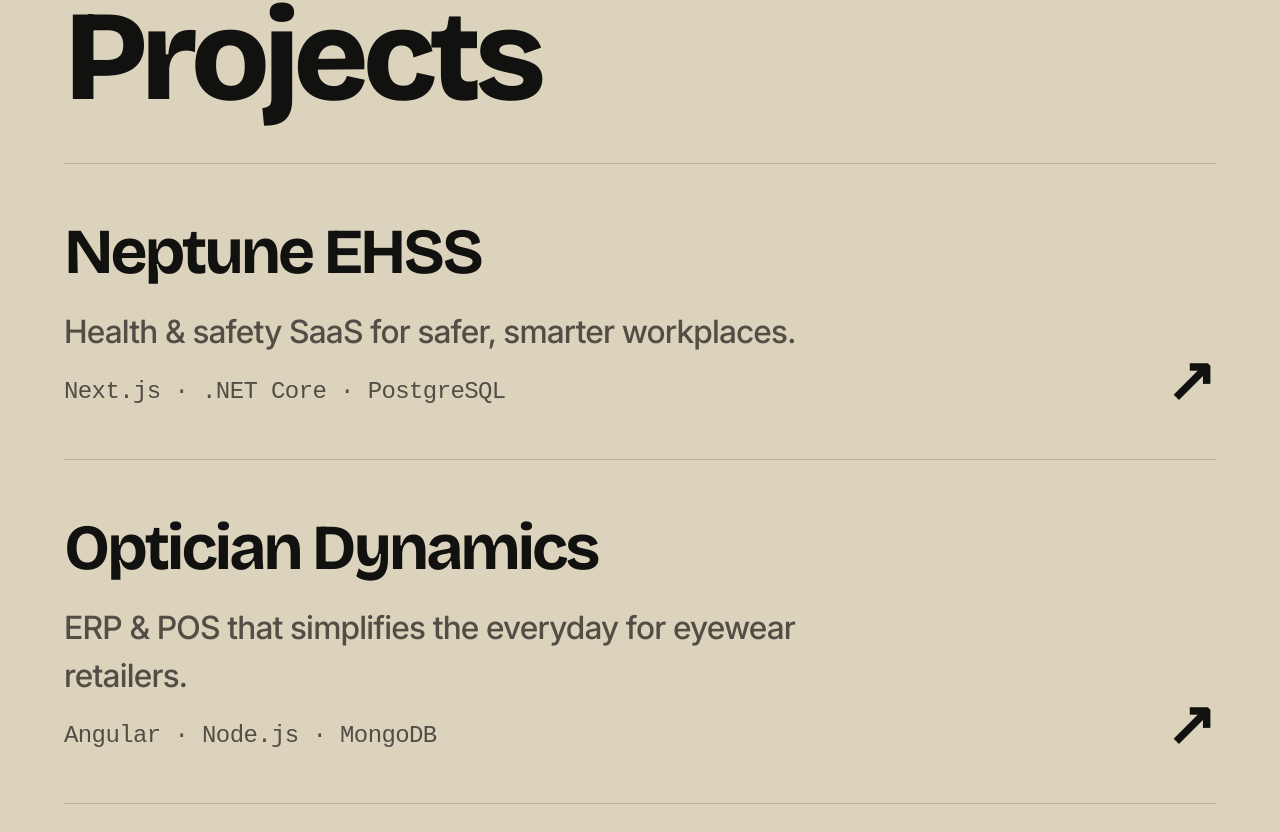
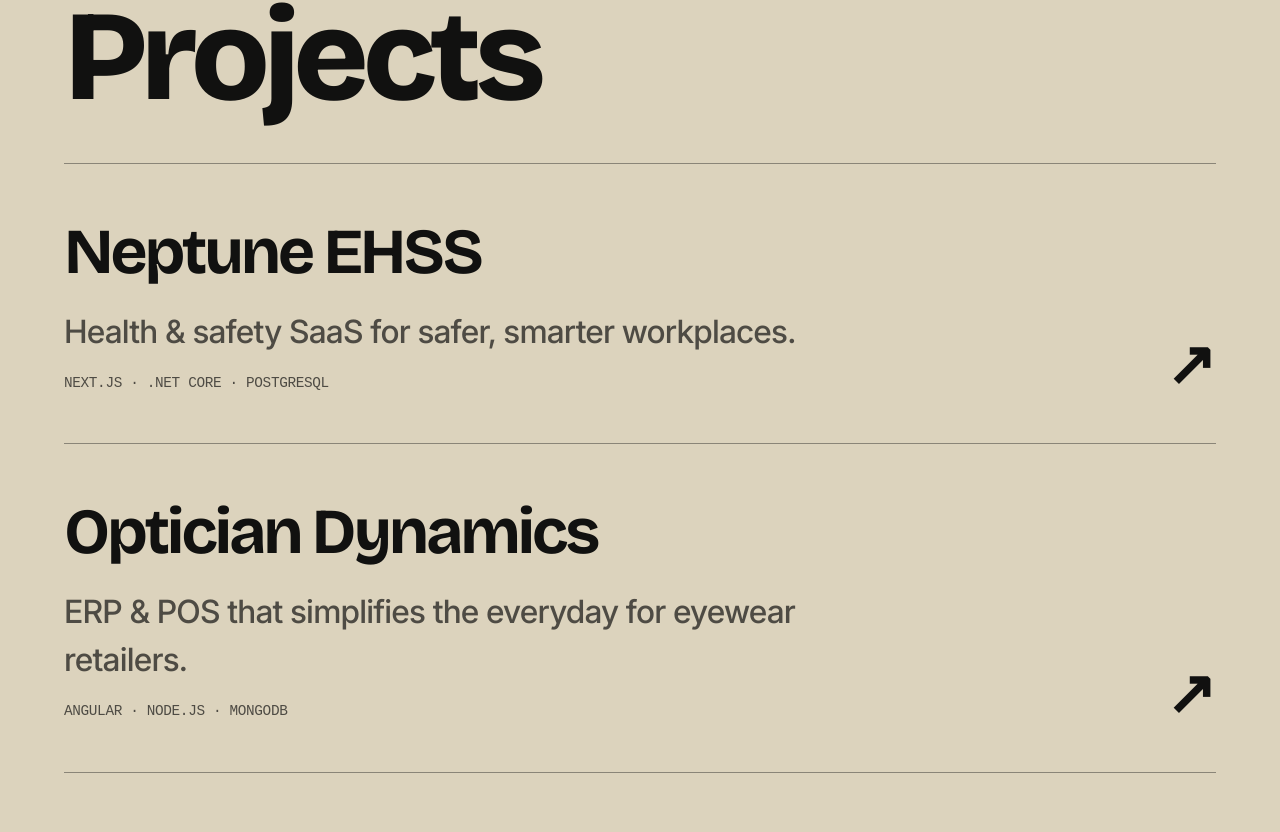
Before and after one commit to Hamid6426/my-portfolio, a Next.js app: page / in a window 1280 px wide. Shown: the part 1557-2389 px from the top of the page. Built offline with nearby package versions, Linux system fonts and the light colour scheme.

Commit message:
feat: added animations

```diff
--- a/src/app/globals.css
+++ b/src/app/globals.css
@@ -1,50 +1,37 @@
 @import "tailwindcss";
 
 :root {
-  --paper: #dcd3bd;
-  --ink: #111110;
-  --muted: #524d45;
-  --accent: #e2441d;
-  --line: rgb(17 17 16 / 0.15);
+  --primary: #e2441d;
+  --base: #dcd3bd;
+  --inverse: #111110;
+  --muted: color-mix(in srgb, var(--inverse) 70%, var(--base));
+  --line: color-mix(in srgb, var(--inverse) 40%, transparent);
 }
 
 @theme inline {
-  --color-paper: var(--paper);
-  --color-ink: var(--ink);
+  --color-base: var(--base);
+  --color-inverse: var(--inverse);
   --color-muted: var(--muted);
-  --color-accent: var(--accent);
+  --color-primary: var(--primary);
   --color-line: var(--line);
 
   --font-heading: var(--font-bricolage), "Arial Black", sans-serif;
   --font-body: var(--font-inter), system-ui, sans-serif;
   --font-mono: ui-monospace, monospace;
-
-  --spacing-gutter: clamp(1.25rem, 4vw, 4rem);
 }
-
-.mono {
-  @apply font-mono text-[12px] sm:text-[13px] uppercase tracking-[0.14em];
-}
-
-.display {
-  @apply font-heading font-extrabold tracking-tighter leading-[0.8];
-}
-
 
 html {
   scroll-behavior: smooth;
   scroll-padding-top: 3.5rem;
-  background: var(--paper);
 }
 
 body {
-  margin: 0;
-  background: var(--paper);
   width: 100%;
-  color: var(--ink);
+  overflow-x: hidden;
+  background: var(--base);
+  color: var(--inverse);
   font-family: var(--font-body);
   -webkit-font-smoothing: antialiased;
-  overflow-x: hidden;
 }
 
 h1,
@@ -53,7 +40,15 @@ h3 {
   overflow-wrap: anywhere;
 }
 
+.slide-pending {
+  opacity: 0;
+}
+
 @media (prefers-reduced-motion: reduce) {
+  .slide-pending {
+    opacity: 1;
+  }
+
   html {
     scroll-behavior: auto;
   }
@@ -61,19 +56,62 @@ h3 {
   *::before,
   *::after {
     animation-duration: 0.01ms !important;
+    animation-delay: 0ms !important;
     animation-iteration-count: 1 !important;
     transition-duration: 0.01ms !important;
     scroll-behavior: auto !important;
   }
 }
 
+.slide-up {
+  animation: slide-up 1s cubic-bezier(0.22, 1, 0.36, 1) both;
+}
+
+.slide-up-short-summary {
+  animation: slide-up 2s cubic-bezier(0.22, 1, 0.36, 1) both;
+}
+
+.slide-up-section {
+  animation: slide-up 1s cubic-bezier(0.22, 1, 0.36, 1) both;
+}
+
+.slide-up-long-summary {
+  animation: slide-up 1s cubic-bezier(0.22, 1, 0.36, 1) both;
+}
+
+.slide-left {
+  animation: slide-left 1s cubic-bezier(0.22, 1, 0.36, 1) both;
+}
+
+@keyframes slide-up {
+  from {
+    transform: translateY(100px);
+    opacity: 0;
+  }
+  to {
+    transform: translateY(0);
+    opacity: 1;
+  }
+}
+
+@keyframes slide-left {
+  from {
+    transform: translateX(200px);
+    opacity: 0;
+  }
+  to {
+    transform: translateX(0);
+    opacity: 1;
+  }
+}
+
 ::selection {
-  background: var(--accent);
-  color: #111110;
+  background: var(--primary);
+  color: var(--inverse);
 }
 
 :focus-visible:not(input):not(textarea) {
-  outline: 2px solid var(--ink);
+  outline: 2px solid var(--inverse);
   outline-offset: 3px;
 }
 
@@ -99,39 +137,45 @@ h3 {
 
 /* HERO AND LET'S TALK */
 .t1 {
-  @apply font-heading font-extrabold tracking-tighter leading-[0.8] text-[20vw] min-[384px]:text-[7rem] sm:text-[8rem] md:text-[9rem] lg:text-[10rem] xl:text-[11rem];
+  @apply font-heading text-[20vw] leading-[0.8] font-extrabold tracking-tighter min-[384px]:text-[7rem] sm:text-[8rem] md:text-[9rem] lg:text-[10rem] xl:text-[11rem];
+}
+
+.hero-name-line::selection {
+  background: transparent;
+  color: var(--primary);
 }
 
 /* SECTION TITLES */
 .t2 {
-  @apply font-heading font-extrabold tracking-tighter leading-[0.9] text-[14vw] min-[384px]:text-[4rem] sm:text-[5rem] md:text-[6rem] lg:text-[7rem] xl:text-[8rem];
+  @apply font-heading text-[14vw] leading-[0.9] font-extrabold tracking-tighter min-[384px]:text-[4rem] sm:text-[5rem] md:text-[6rem] lg:text-[7rem] xl:text-[8rem];
 }
 
 /* SECTION ITEM TITLES */
 .t3 {
-  @apply font-heading font-bold tracking-tighter leading-tight text-[8vw] min-[384px]:text-[2rem] sm:text-[2.5rem] md:text-[3rem] lg:text-[3.5rem] xl:text-[4rem];
+  @apply font-heading text-[8vw] leading-tight font-bold tracking-tighter min-[384px]:text-[2rem] sm:text-[2.5rem] md:text-[3rem] lg:text-[3.5rem] xl:text-[4rem];
 }
 
 /* Summaries */
 .t4 {
-   @apply font-body font-medium tracking-tight leading-tight text-[5.5vw] min-[384px]:text-[1.5rem] sm:text-[1.875rem] md:text-[2.25rem] lg:text-[2.625rem] xl:text-[3rem];
+  @apply font-body text-[5.5vw] leading-tight font-medium tracking-tight min-[384px]:text-[1.5rem] sm:text-[1.875rem] md:text-[2.25rem] lg:text-[2.625rem] xl:text-[3rem];
 }
 
 /* Descriptions */
 .t5 {
-   @apply font-body font-medium tracking-tight leading-normal text-[5vw] min-[384px]:text-[1rem] sm:text-[1.25rem] md:text-[1.5rem] lg:text-[1.75rem] xl:text-[2rem];
+  @apply font-body text-[5vw] leading-normal font-medium tracking-tight min-[384px]:text-[1rem] sm:text-[1.25rem] md:text-[1.5rem] lg:text-[1.75rem] xl:text-[2rem];
 }
 
 /* Bullets */
-.t7 {
-   @apply font-body font-medium tracking-tight leading-snug text-[4vw] min-[384px]:text-[0.75rem] sm:text-[1.875rem] md:text-[1.125rem] lg:text-[1.3125rem] xl:text-[1.5rem];
+.t6 {
+  @apply font-body text-[4vw] leading-snug font-medium tracking-tight min-[384px]:text-[0.75rem] sm:text-[1.875rem] md:text-[1.125rem] lg:text-[1.3125rem] xl:text-[1.5rem];
 }
 
-.t8 {
-  @apply font-mono font-normal tracking-tight leading-relaxed text-[4vw] min-[384px]:text-[0.75rem] sm:text-[1.875rem] md:text-[1.125rem] lg:text-[1.3125rem] xl:text-[1.5rem];
+/* Skills */
+.t7 {
+  @apply font-mono text-[4vw] leading-relaxed font-normal tracking-tight min-[384px]:text-[0.75rem] sm:text-[1.875rem] md:text-[1.125rem] lg:text-[1.3125rem] xl:text-[1.5rem];
 }
 
 /* input labels, most of footer */
-.t9 {
-  @apply font-mono uppercase font-normal tracking-tight leading-relaxed text-[2vw] min-[384px]:text-[0.5rem] sm:text-[0.6rem] md:text-[0.7rem] lg:text-[0.8rem] xl:text-[0.9rem];
+.t8 {
+  @apply font-mono text-[2vw] leading-relaxed font-normal tracking-tight uppercase min-[384px]:text-[0.5rem] sm:text-[0.6rem] md:text-[0.7rem] lg:text-[0.8rem] xl:text-[0.9rem];
 }
```
